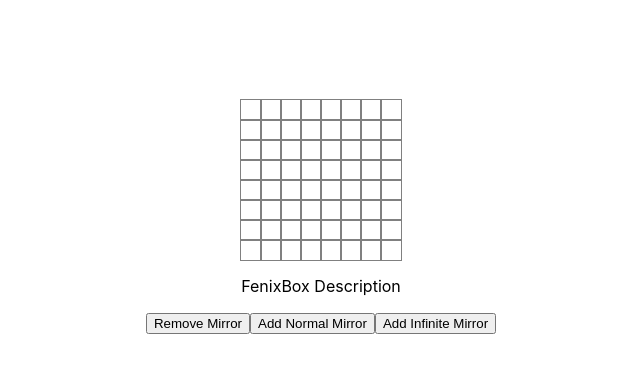
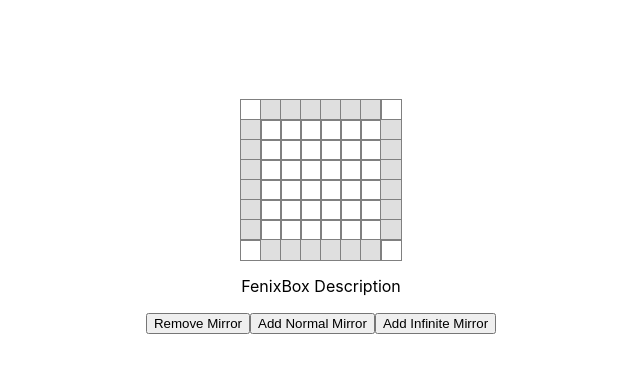
Before and after one commit to ivanleongwm/fe_assignment, a React (Create React App) app in the folder javascript-react-visualisation/: page / in a window 1280 px wide. Shown: the top 372 px of the page, without its empty margins (319-959 px from the left). Built offline with nearby package versions, Linux system fonts and the light colour scheme.

Commit message:
added edges to fenixbox

```diff
--- a/javascript-react-visualisation/src/Visualiser/Node/Node.css
+++ b/javascript-react-visualisation/src/Visualiser/Node/Node.css
@@ -7,6 +7,10 @@
 
 .node-mirror {
   background-color: red;
+}
+
+.true {
+  background-color: rgb(223, 223, 223);
 }
 
 .node-start {
--- a/javascript-react-visualisation/src/Visualiser/Node/Node.jsx
+++ b/javascript-react-visualisation/src/Visualiser/Node/Node.jsx
@@ -1,7 +1,7 @@
 import React from 'react';
 import './Node.css'
 
-function Node({ row, col, isMirror, mirrorMode }) {
+function Node({ row, col, isMirror, mirrorMode,edge }) {
 
     const handleClickCell = (event) => {
         if (mirrorMode == 'Add Normal Mirror') {
@@ -35,11 +35,10 @@ function Node({ row, col, isMirror, mirrorMode }) {
         cell.innerHTML = '∞';
     }
 
-    const extraClassName = isMirror ? 'node-mirror' : '';
     return (
         <div
             id={`node-${row}-${col}`}
-            className={`node ${extraClassName}`}
+            className={`node ${edge}`}
             onClick={handleClickCell}
         ></div>
     )
--- a/javascript-react-visualisation/src/Visualiser/grid.jsx
+++ b/javascript-react-visualisation/src/Visualiser/grid.jsx
@@ -31,7 +31,7 @@ export default function Grid() {
                 {grid.map((row, rowIdx) => {
                     return <div className='row' key={rowIdx}>
                         {row.map((node, nodeIdx) => {
-                            const { row, col, isMirror} = node;
+                            const { row, col, isMirror, edge} = node;
                             return (
                                 <Node
                                     key={nodeIdx}
@@ -39,6 +39,7 @@ export default function Grid() {
                                     mirrorMode={state.mirrorMode}
                                     row={row}
                                     col={col}
+                                    edge={edge}
                                     />
                             );
                         })}
@@ -58,16 +59,27 @@ const getInitialGrid = (HOLES) => {
     for (let row = 0; row < HOLES; row++) {
         const currentRow = [];
         for (let col = 0; col < HOLES; col++) {
-            currentRow.push(createNode(col, row));
+            if ((row == 0 & col == 0) | (row == HOLES-1 & col == HOLES-1)
+                | (row == 0 & col == HOLES-1) | (row == HOLES-1 & col == 0)
+                ) {
+                currentRow.push(createNode(col, row, false));
+            }
+            else if ((row == 0) | (col == 0) | (row == HOLES-1) | (col == HOLES-1)) {
+                currentRow.push(createNode(col, row, true));
+            } else {
+                currentRow.push(createNode(col, row, false));
+            }
+
         }
         grid.push(currentRow);
     }
     return grid;
 };
-const createNode = (col, row) => {
+const createNode = (col, row, edge) => {
     return {
         col,
         row,
-        isMirror: false
+        isMirror: false,
+        edge: edge
     };
 };
```
